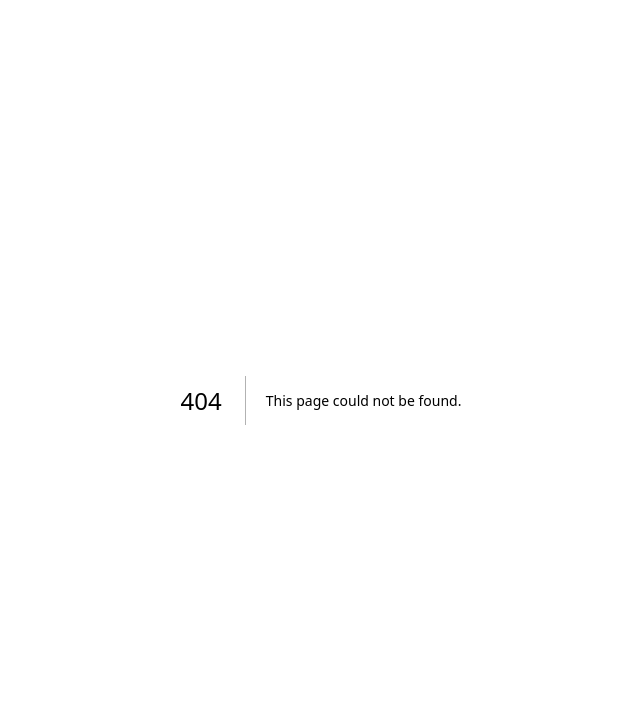
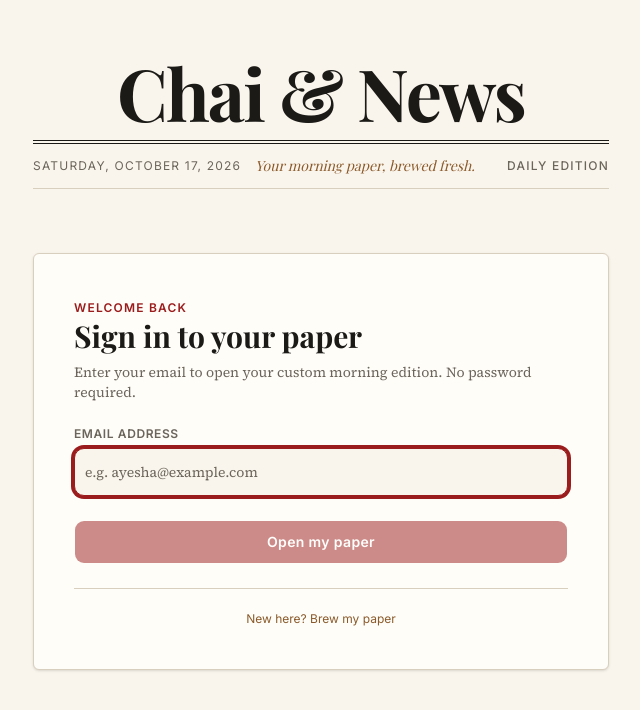
Before and after one commit to rafiaafzal/AI-Hackathon, a Next.js app: page /signin in a window 1280 px wide. Before the commit this address had no page. Shown: the top 710 px of the page, without its empty margins (319-959 px from the left). Built offline with nearby package versions, Linux system fonts and the light colour scheme; no server answers; a web font is replaced by a local one.

Commit message:
feat: email-based sign in and onboarding updates

```diff
--- a/src/app/api/onboarding/route.ts
+++ b/src/app/api/onboarding/route.ts
@@ -8,6 +8,7 @@ export const maxDuration = 60;
 
 const OnboardingBodySchema = z.object({
   name: z.string().min(1, "Name is required").trim(),
+  email: z.string().trim().toLowerCase().email("Please enter a valid email address"),
   topics: z.array(z.string()).min(3, "Select at least 3 topics"),
   topicDepth: z.record(z.string(), z.number()).default({}),
   about: z.string().max(600).optional().default(""),
@@ -31,8 +32,22 @@ export async function POST(request: NextRequest) {
       );
     }
 
-    const { name, topics, topicDepth, about, language, region, deliveryTime } =
+    const { name, email, topics, topicDepth, about, language, region, deliveryTime } =
       parsed.data;
+
+    // Check if a user with this email already exists
+    const { data: existingUser } = await supabaseAdmin
+      .from("users")
+      .select("id")
+      .ilike("email", email)
+      .maybeSingle();
+
+    if (existingUser) {
+      return NextResponse.json(
+        { ok: false, error: "This email already has a paper. Please sign in." },
+        { status: 409 }
+      );
+    }
 
     // 1. Build structured profile using Gemini
     const profile = await buildProfile({
@@ -62,6 +77,7 @@ export async function POST(request: NextRequest) {
       .from("users")
       .insert({
         name: profile.name,
+        email,
         profile_json: profile,
         interest_vector: pgvectorString,
       })
@@ -69,6 +85,12 @@ export async function POST(request: NextRequest) {
       .single();
 
     if (error || !data) {
+      if (error?.code === "23505" || error?.message?.includes("duplicate key")) {
+        return NextResponse.json(
+          { ok: false, error: "This email already has a paper. Please sign in." },
+          { status: 409 }
+        );
+      }
       console.error("[onboarding] Supabase user insertion error:", error);
       return NextResponse.json(
         { ok: false, error: error?.message || "Failed to create user record" },
--- /dev/null
+++ b/src/app/api/signin/route.ts
@@ -0,0 +1,63 @@
+import { NextRequest, NextResponse } from "next/server";
+import { z } from "zod";
+import { supabaseAdmin } from "@/lib/supabase";
+
+const SignInSchema = z.object({
+  email: z.string().trim().toLowerCase().email("Please enter a valid email address"),
+});
+
+export async function POST(request: NextRequest) {
+  try {
+    const rawBody: unknown = await request.json();
+    const parsed = SignInSchema.safeParse(rawBody);
+
+    if (!parsed.success) {
+      return NextResponse.json(
+        { ok: false, error: parsed.error.issues[0]?.message || "Invalid email address" },
+        { status: 400 }
+      );
+    }
+
+    const { email } = parsed.data;
+
+    // Look up the user by email (case-insensitive)
+    const { data: user, error } = await supabaseAdmin
+      .from("users")
+      .select("id")
+      .ilike("email", email)
+      .maybeSingle();
+
+    if (error) {
+      console.error("[signin] Supabase lookup error:", error);
+      return NextResponse.json(
+        { ok: false, error: "Database error" },
+        { status: 500 }
+      );
+    }
+
+    if (!user) {
+      return NextResponse.json(
+        { ok: false, error: "No paper found for this email. Brew a new one." },
+        { status: 404 }
+      );
+    }
+
+    const response = NextResponse.json({ ok: true });
+    response.cookies.set("cn_user", user.id, {
+      path: "/",
+      sameSite: "lax",
+      maxAge: 365 * 24 * 60 * 60, // 1 year
+      httpOnly: true,
+      secure: process.env.NODE_ENV === "production",
+    });
+
+    return response;
+  } catch (err: unknown) {
+    const message = err instanceof Error ? err.message : String(err);
+    console.error("[signin] Unexpected error:", err);
+    return NextResponse.json(
+      { ok: false, error: message },
+      { status: 500 }
+    );
+  }
+}
--- a/src/app/onboarding/OnboardingWizard.tsx
+++ b/src/app/onboarding/OnboardingWizard.tsx
@@ -1,6 +1,7 @@
 "use client";
 
 import React, { useState, useEffect } from "react";
+import Link from "next/link";
 import { useRouter } from "next/navigation";
 import { TOPICS, Topic } from "@/lib/feeds";
 import { Button } from "@/components/ui/button";
@@ -44,6 +45,7 @@ export default function OnboardingWizard() {
 
   // Form State
   const [name, setName] = useState<string>("");
+  const [email, setEmail] = useState<string>("");
   const [selectedTopics, setSelectedTopics] = useState<Topic[]>([]);
   const [topicDepth, setTopicDepth] = useState<Record<string, number>>({});
   const [about, setAbout] = useState<string>("");
@@ -90,6 +92,7 @@ export default function OnboardingWizard() {
     try {
       const payload = {
         name: name.trim(),
+        email: email.trim().toLowerCase(),
         topics: selectedTopics,
         topicDepth,
         about: about.trim(),
@@ -177,7 +180,7 @@ export default function OnboardingWizard() {
 
       {/* Main Card */}
       <div className="rounded-sm border border-[#D9CFBF] bg-[#FFFDF8] p-6 shadow-sm sm:p-10 cn-fade">
-        {/* Step 1: Name */}
+        {/* Step 1: Name & Email */}
         {step === 1 && (
           <div className="space-y-6">
             <div className="space-y-2">
@@ -188,12 +191,13 @@ export default function OnboardingWizard() {
                 What should we call you?
               </h2>
               <p className="font-body text-sm text-[#6B655C]">
-                We will print your name on the masthead of your morning edition.
+                We will print your name on the masthead and use your email to retrieve your paper.
               </p>
             </div>
 
-            <div className="space-y-2">
-              <label htmlFor="name-input" className="sr-only">
+            <div className="space-y-4">
+              <div className="space-y-1.5">
+                <label htmlFor="name-input" className="block font-ui text-xs font-semibold uppercase tracking-wider text-[#6B655C]">
                   Your Name
                 </label>
                 <Input
@@ -207,9 +211,33 @@ export default function OnboardingWizard() {
                 />
               </div>
 
-            <div className="pt-4 flex justify-end">
+              <div className="space-y-1.5">
+                <label htmlFor="email-input" className="block font-ui text-xs font-semibold uppercase tracking-wider text-[#6B655C]">
+                  Your Email
+                </label>
+                <Input
+                  id="email-input"
+                  type="email"
+                  value={email}
+                  onChange={(e) => setEmail(e.target.value)}
+                  placeholder="e.g. ayesha@example.com"
+                  className="h-12 border-[#D9CFBF] bg-[#FAF5EC] text-base focus-visible:ring-[#9B1C1C]"
+                />
+                <p className="font-ui text-[11px] text-[#8A5A2B]">
+                  No passwords. Your email is your key to your daily paper.
+                </p>
+              </div>
+            </div>
+
+            <div className="pt-4 flex items-center justify-between">
+              <Link
+                href="/signin"
+                className="font-ui text-xs text-[#8A5A2B] hover:text-[#9B1C1C] hover:underline"
+              >
+                Already have a paper? Sign in
+              </Link>
               <Button
-                disabled={name.trim().length === 0}
+                disabled={name.trim().length === 0 || !email.trim() || !/^[^\s@]+@[^\s@]+\.[^\s@]+$/.test(email.trim())}
                 onClick={() => setStep(2)}
                 className="bg-[#9B1C1C] text-white hover:bg-[#801616] px-6 h-11"
               >
@@ -500,8 +528,18 @@ export default function OnboardingWizard() {
             </div>
 
             {submitError && (
-              <div className="rounded border border-red-200 bg-red-50 p-3 text-xs text-red-700">
-                {submitError}
+              <div className="rounded border border-red-200 bg-red-50 p-3 text-xs text-red-700 flex flex-col sm:flex-row sm:items-center justify-between gap-2">
+                <span>{submitError}</span>
+                {submitError.includes("sign in") || submitError.includes("Sign in") ? (
+                  <Button
+                    type="button"
+                    variant="outline"
+                    onClick={() => router.push("/signin")}
+                    className="border-red-300 text-red-800 hover:bg-red-100 text-xs h-7 px-2 shrink-0"
+                  >
+                    Go to Sign In &rarr;
+                  </Button>
+                ) : null}
               </div>
             )}
 
--- a/src/app/paper/SwitchReaderButton.tsx
+++ b/src/app/paper/SwitchReaderButton.tsx
@@ -12,10 +12,10 @@ export default function SwitchReaderButton() {
     setLoading(true);
     try {
       await fetch("/api/logout", { method: "POST" });
-      router.push("/onboarding");
+      router.push("/");
       router.refresh();
     } catch {
-      router.push("/onboarding");
+      router.push("/");
     } finally {
       setLoading(false);
     }
@@ -28,7 +28,7 @@ export default function SwitchReaderButton() {
       disabled={loading}
       className="border-[#D9CFBF] text-[#6B655C] hover:bg-[#FAF0E6] hover:text-[#9B1C1C] text-xs font-ui uppercase tracking-wider h-9"
     >
-      {loading ? "Switching..." : "Switch Reader"}
+      {loading ? "Signing out..." : "Sign out"}
     </Button>
   );
 }
--- /dev/null
+++ b/src/app/signin/SignInForm.tsx
@@ -0,0 +1,111 @@
+"use client";
+
+import React, { useState } from "react";
+import Link from "next/link";
+import { useRouter } from "next/navigation";
+import { Button } from "@/components/ui/button";
+import { Input } from "@/components/ui/input";
+
+export default function SignInForm() {
+  const router = useRouter();
+  const [email, setEmail] = useState("");
+  const [loading, setLoading] = useState(false);
+  const [error, setError] = useState<string | null>(null);
+
+  const handleSubmit = async (e: React.FormEvent) => {
+    e.preventDefault();
+    const cleanEmail = email.trim().toLowerCase();
+    if (!cleanEmail) {
+      setError("Please enter your email address.");
+      return;
+    }
+
+    setLoading(true);
+    setError(null);
+
+    try {
+      const res = await fetch("/api/signin", {
+        method: "POST",
+        headers: { "Content-Type": "application/json" },
+        body: JSON.stringify({ email: cleanEmail }),
+      });
+
+      const data = (await res.json()) as { ok?: boolean; error?: string };
+
+      if (!res.ok || !data.ok) {
+        setError(data.error || "Failed to sign in");
+        setLoading(false);
+        return;
+      }
+
+      router.push("/paper");
+      router.refresh();
+    } catch (err: unknown) {
+      const msg = err instanceof Error ? err.message : String(err);
+      setError(msg || "Network error. Please try again.");
+      setLoading(false);
+    }
+  };
+
+  return (
+    <div className="rounded-sm border border-[#D9CFBF] bg-[#FFFDF8] p-6 shadow-sm sm:p-10">
+      <div className="space-y-2 mb-6">
+        <span className="font-ui text-xs font-semibold uppercase tracking-widest text-[#9B1C1C]">
+          Welcome Back
+        </span>
+        <h2 className="font-headline text-2xl sm:text-3xl font-bold text-[#1B1A17]">
+          Sign in to your paper
+        </h2>
+        <p className="font-body text-sm text-[#6B655C]">
+          Enter your email to open your custom morning edition. No password required.
+        </p>
+      </div>
+
+      <form onSubmit={handleSubmit} className="space-y-4">
+        <div className="space-y-1.5">
+          <label
+            htmlFor="signin-email"
+            className="block font-ui text-xs font-semibold uppercase tracking-wider text-[#6B655C]"
+          >
+            Email Address
+          </label>
+          <Input
+            id="signin-email"
+            type="email"
+            required
+            value={email}
+            onChange={(e) => setEmail(e.target.value)}
+            placeholder="e.g. ayesha@example.com"
+            className="h-12 border-[#D9CFBF] bg-[#FAF5EC] text-base focus-visible:ring-[#9B1C1C]"
+            autoFocus
+          />
+        </div>
+
+        {error && (
+          <div className="rounded border border-red-200 bg-red-50 p-3 text-xs text-red-700">
+            {error}
+          </div>
+        )}
+
+        <div className="pt-2">
+          <Button
+            type="submit"
+            disabled={loading || !email.trim()}
+            className="w-full bg-[#9B1C1C] text-white hover:bg-[#801616] h-11 font-ui text-sm font-semibold tracking-wide"
+          >
+            {loading ? "Opening paper..." : "Open my paper"}
+          </Button>
+        </div>
+      </form>
+
+      <div className="mt-6 border-t border-[#D9CFBF] pt-4 text-center">
+        <Link
+          href="/onboarding"
+          className="font-ui text-xs text-[#8A5A2B] hover:text-[#9B1C1C] hover:underline"
+        >
+          New here? Brew my paper
+        </Link>
+      </div>
+    </div>
+  );
+}
--- /dev/null
+++ b/src/app/signin/page.tsx
@@ -0,0 +1,37 @@
+import { Suspense } from "react";
+import { cookies } from "next/headers";
+import { redirect } from "next/navigation";
+import Masthead from "@/components/Masthead";
+import SignInForm from "./SignInForm";
+
+export const instant = false;
+
+async function SignInGuard() {
+  const cookieStore = await cookies();
+  if (cookieStore.has("cn_user")) {
+    redirect("/paper");
+  }
+
+  return <SignInForm />;
+}
+
+export default function SignInPage() {
+  return (
+    <main className="min-h-screen bg-[var(--cn-bg,#FAF5EC)] px-4 sm:px-6 py-6 text-[var(--cn-ink,#1B1A17)]">
+      <div className="mx-auto max-w-xl">
+        <Masthead />
+        <div className="mt-8">
+          <Suspense
+            fallback={
+              <div className="text-center font-ui text-sm text-[#8A5A2B] py-12">
+                Loading...
+              </div>
+            }
+          >
+            <SignInGuard />
+          </Suspense>
+        </div>
+      </div>
+    </main>
+  );
+}
```
Lines whose indentation alone changed are shown as unchanged.
